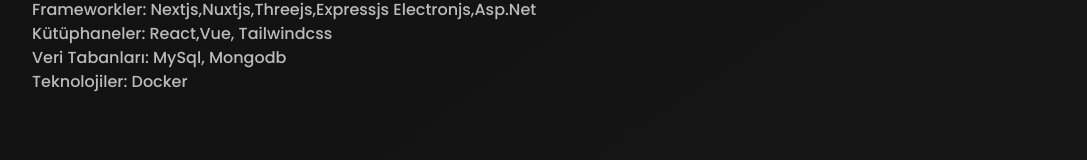
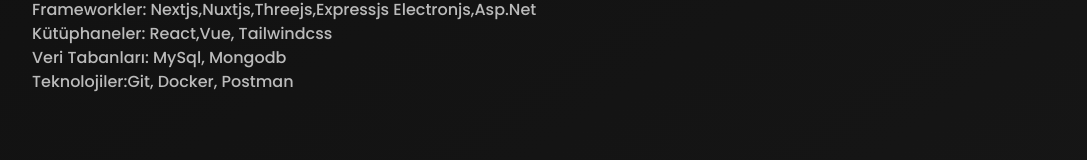
Before and after one commit to Nurullah-Nergiz/webpage, a Nuxt app: page /skills in a window 1280 px wide. Shown: the part 126-286 px from the top of the page, without its empty margins (96-1183 px from the left). Built offline with nearby package versions, Linux system fonts and the light colour scheme.

Commit message:
Update skills

```diff
--- a/pages/skills.vue
+++ b/pages/skills.vue
@@ -16,7 +16,7 @@
       <li>Frameworkler: Nextjs,Nuxtjs,Threejs,Expressjs Electronjs,Asp.Net</li>
       <li>Kütüphaneler: React,Vue, Tailwindcss</li>
       <li>Veri Tabanları: MySql, Mongodb</li>
-      <li>Teknolojiler: Docker</li>
+      <li>Teknolojiler:Git, Docker, Postman</li>
     </ul>
   </section>
   <!-- <hr>
```
